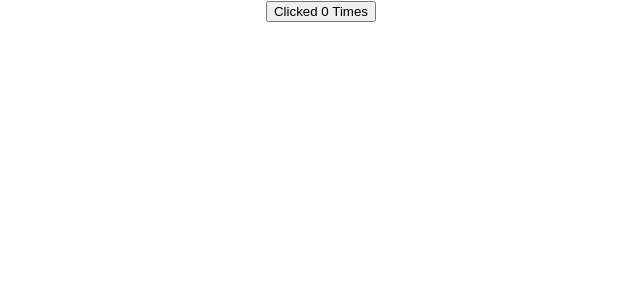
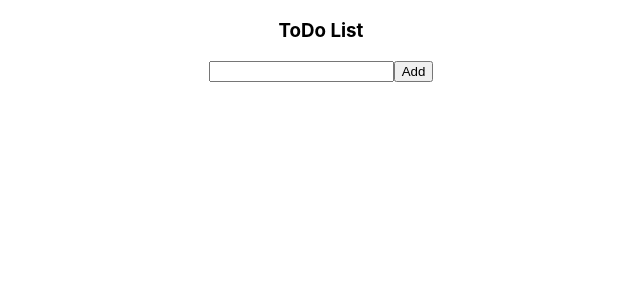
Before and after one commit to ashwini0112/React-Practise, a React (Create React App) app: page / in a window 1280 px wide. Shown: the top 300 px of the page, without its empty margins (319-959 px from the left). Built offline with nearby package versions, Linux system fonts and the light colour scheme.

Commit message:
TODO(add, delete)

```diff
--- a/src/App.js
+++ b/src/App.js
@@ -13,7 +13,9 @@ import UserRender from './RenderProps/UserRender';
 import CounterR from './RenderProps/CounterR';
 
 // import Unmounting from './LifeCycles/Unmounting';
-// import ReactForm from './Forms/ReactForms';
+import ReactForm from './Forms/ReactForms';
+import ToDo from './ToDo';
+import ListItems from './ListItems';
 
 // import Greet from './components/Greet';
 // import Welcome from './components/Welcome';
@@ -38,8 +40,11 @@ function App() {
   return (
     <div className="App">
 
-      <CounterR render={(count, incrementHandler)=>(<ClickCounter count = {count} incrementHandler = {incrementHandler}/>
-      )} />
+    <ToDo />
+
+
+      {/* <CounterR render={(count, incrementHandler)=>(<ClickCounter count = {count} incrementHandler = {incrementHandler}/>
+      )} /> */}
      {/* <ClickCounter />
      <UserRender name={(isLoggedIn)=>isLoggedIn ? 'Ashwini' : 'Guest'} /> */}
       {/* <Hoc /> */}
@@ -49,7 +54,7 @@ function App() {
       {/* <GetFetch /> */}
       {/* <HttpPost /> */}
       {/* <HttpReact /> */}
-    {/* <ReactForm /> */}
+     {/* <ReactForm />  */}
       {/* <Unmounting /> */}
 
     {/* <Updatinglifecycle favcol="yellow"/> */}
--- /dev/null
+++ b/src/ListItems.js
@@ -0,0 +1,23 @@
+import React from 'react'
+
+function ListItems(props){
+    const items = props.items;
+    const listItems = items.map(item =>
+        {
+            return <div className="list" key={item.key}>
+                <p>{item.text}
+                <button type="submit" onClick={()=> props.deleteItem(item.key)}>
+                    Delete
+                </button>
+                </p>
+         </div>
+    })
+    return(
+
+        <div>
+            {listItems}
+            </div>
+    )
+}
+
+export default ListItems
--- /dev/null
+++ b/src/ToDo.js
@@ -0,0 +1,70 @@
+import React, { Component } from 'react'
+import ListItems from './ListItems'
+ class ToDo extends Component{
+     constructor(){
+         super()
+         this.state={
+             items:[],
+             currentItem:{
+                 text:'',
+                 key:''
+             }
+         }
+         this.handleInput = this.handleInput.bind(this);
+         this.addItem = this.addItem.bind(this);
+         this.deleteItem = this.deleteItem.bind(this);
+     }
+     handleInput(e){
+         this.setState({
+             currentItem:{
+                 text:e.target.value,
+                 key:Date.now()
+             }
+         })
+     }
+     addItem(e){
+         e.preventDefault();
+         const newItem = this.state.currentItem;
+
+         if(newItem.text!==""){
+             const newItems = [...this.state.items, newItem];
+             this.setState({
+                 items:newItems,
+                 currentItem:{
+                     text:'',
+                     key:''
+                 }
+             })
+
+         }
+
+
+     }
+     deleteItem(key){
+         const filteredItems = this.state.items.filter(item=>item.key!==key);
+         this.setState({
+             items:filteredItems
+         })
+     }
+
+     render(){
+         return(
+             <div>
+                 <h3>ToDo List</h3>
+                 <form onSubmit={this.addItem}>
+
+                     <input type="text" placeholdedr="enter sample text" value={this.state.currentItem.text} onChange={this.handleInput} />
+                     <button type="submit">Add</button>
+                 </form>
+                 <ListItems items = {this.state.items} deleteItem = {this.deleteItem}>
+
+
+                 </ListItems>
+             </div>
+
+         )
+     }
+ }
+
+
+ export default ToDo
```
